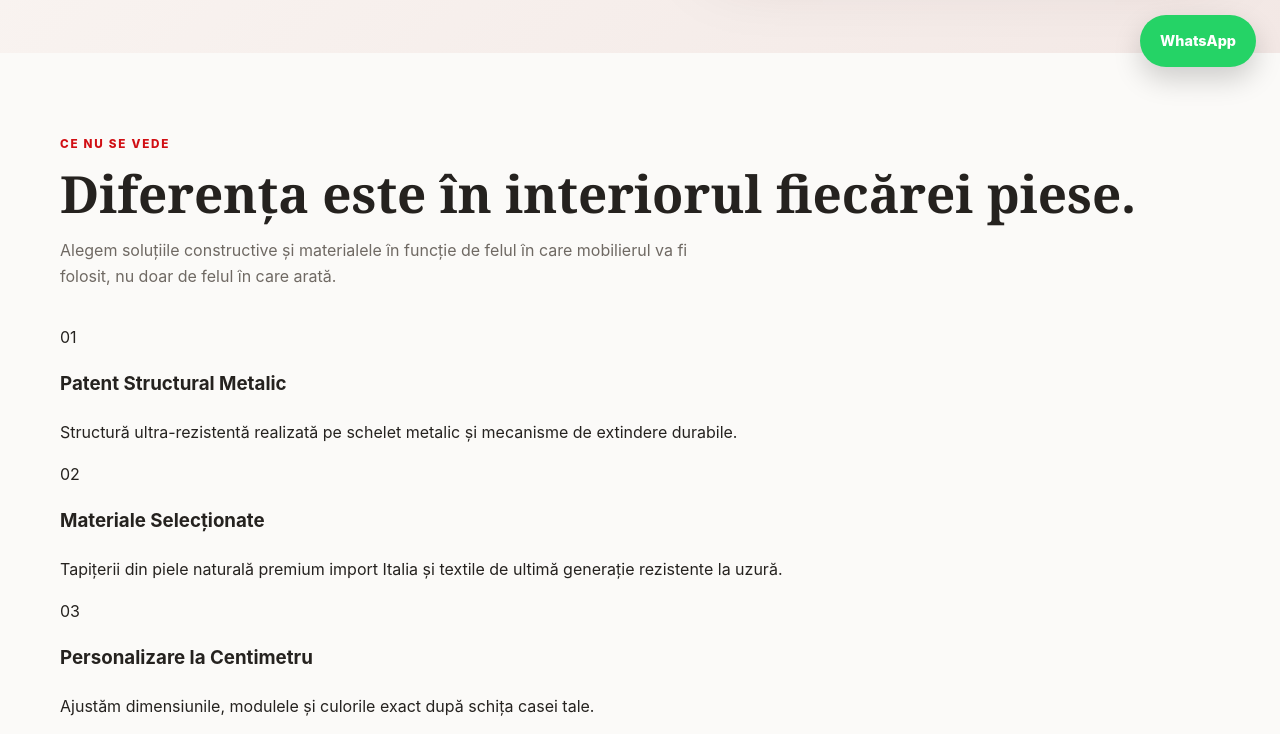
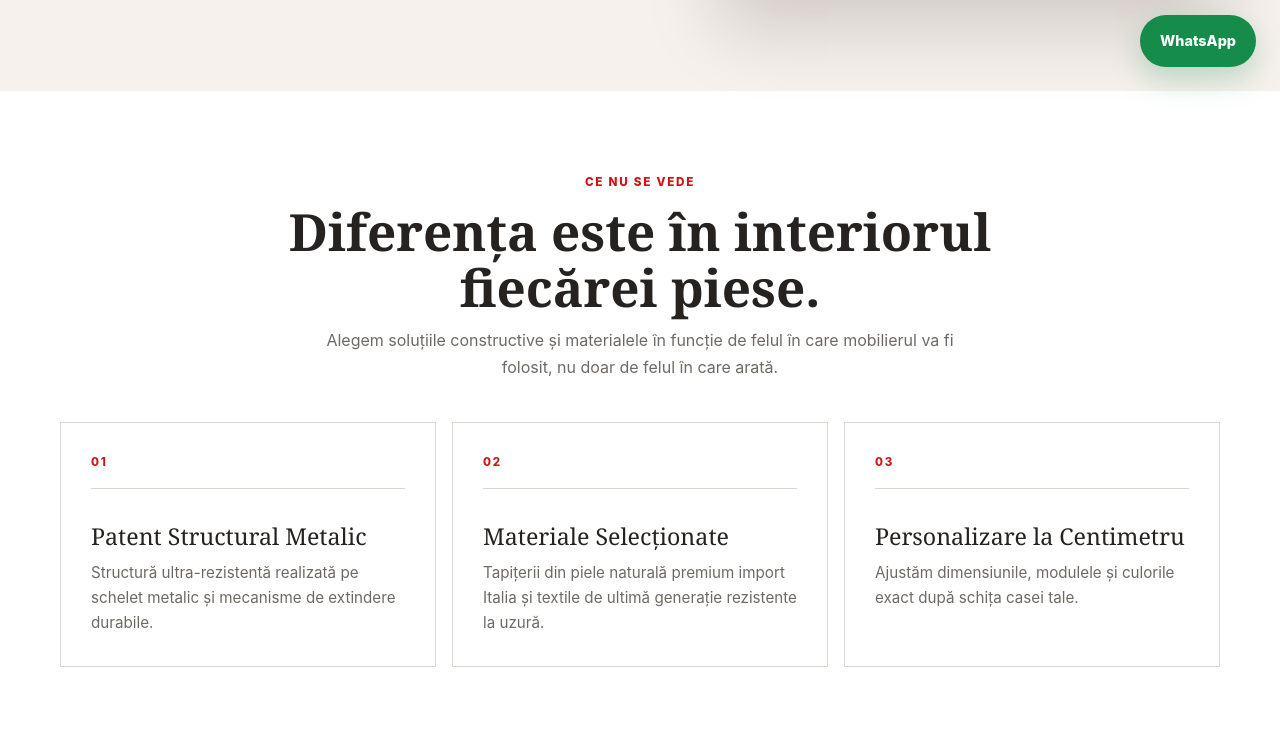
Before and after one commit to davidperiade/rosini-rebuild, a website: page index.html in a window 1280 px wide. Shown: the part 709-1443 px from the top of the page. Drawn offline with Linux system fonts and the light colour scheme; no server answers.

Commit message:
Load premium homepage stylesheet

```diff
--- a/index.html
+++ b/index.html
@@ -4,27 +4,19 @@
 <meta charset="utf-8"><meta name="viewport" content="width=device-width,initial-scale=1">
 <title>Rosini | Mobilier tapițat la comandă în Iași</title>
 <meta name="description" content="Rosini produce mobilier tapițat la comandă în Iași: canapele, paturi, fotolii și mobilier pentru spații comerciale.">
-<link rel="stylesheet" href="css/style.css"><link rel="stylesheet" href="css/redesign.css">
+<link rel="stylesheet" href="css/style.css"><link rel="stylesheet" href="css/redesign.css"><link rel="stylesheet" href="css/premium-home.css">
 </head>
 <body>
 <header class="site-header"><div class="container nav-wrap"><a class="logo" href="index.html" aria-label="Rosini"><img class="brand-logo" src="/content/images/rosini-logo.svg" alt="Rosini"></a><button class="menu-toggle" aria-label="Deschide meniul">☰</button><nav class="nav"><a href="index.html">Acasă</a><a href="despre.html">Despre noi</a><a href="produse.html">Produse</a><a href="fabrica.html">Fabrica</a><a href="recenzii.html">Recenzii</a><a href="contact.html" class="nav-cta">Contact</a></nav></div></header>
-
 <main>
 <section class="hero hero-home"><div class="container hero-grid"><div class="hero-copy-column"><p class="eyebrow">Rosini · Iași · din 2006</p><h1>Confortul începe cu o piesă făcută bine.</h1><p class="hero-copy">Creăm mobilier tapițat la comandă pentru case, apartamente și spații comerciale. Fiecare proiect pornește de la spațiul tău și ajunge la o piesă construită pentru utilizare reală.</p><div class="actions"><a class="btn btn-primary" href="produse.html">Descoperă produsele</a><a class="btn btn-whatsapp btn-hero-whatsapp" href="https://wa.me/40742056286?text=Bun%C4%83%20ziua!%20Doresc%20o%20ofert%C4%83%20pentru%20un%20produs%20Rosini." target="_blank" rel="noopener">Cere o ofertă pe WhatsApp</a></div><div class="hero-trust"><span><strong>24 luni</strong> garanție</span><span><strong>Din 2006</strong> experiență</span><span><strong>La comandă</strong> după spațiul tău</span></div></div><div class="hero-visual"><div id="hero-media" class="hero-media" aria-label="Imagine principală Rosini"><div class="hero-overlay"><span>ROSINI · IAȘI</span><strong>Mobilier creat pentru spațiul tău.</strong><a href="produse.html">Descoperă colecțiile →</a></div></div></div></div></section>
-
 <section class="section differentiators"><div class="container"><div class="section-head centered-head"><p class="eyebrow">Ce nu se vede</p><h2>Diferența este în interiorul fiecărei piese.</h2><p class="section-intro">Alegem soluțiile constructive și materialele în funcție de felul în care mobilierul va fi folosit, nu doar de felul în care arată.</p></div><div class="difference-grid"><article class="difference-card"><span class="difference-number">01</span><h3>Patent Structural Metalic</h3><p>Structură ultra-rezistentă realizată pe schelet metalic și mecanisme de extindere durabile.</p></article><article class="difference-card"><span class="difference-number">02</span><h3>Materiale Selecționate</h3><p>Tapițerii din piele naturală premium import Italia și textile de ultimă generație rezistente la uzură.</p></article><article class="difference-card"><span class="difference-number">03</span><h3>Personalizare la Centimetru</h3><p>Ajustăm dimensiunile, modulele și culorile exact după schița casei tale.</p></article></div></div></section>
-
 <section class="section story-section"><div class="container story-grid"><div><p class="eyebrow">Povestea noastră</p><h2>Rosini înseamnă mobilier făcut cu atenție la ceea ce nu se vede.</h2></div><div class="prose"><p>Din 2006, Rosini dezvoltă mobilier tapițat în Iași, cu accent pe structură, confort, mecanisme și finisaje. Nu urmărim doar o piesă care arată bine în fotografii, ci una care să funcționeze bine zi de zi.</p><p>Lucrăm cu soluții adaptate spațiului și utilizării: de la canapele și colțare pentru locuințe până la mobilier pentru proiecte comerciale și Horeca. Alegem configurația, materialele și detaliile în funcție de proiect.</p><a class="text-link" href="despre.html">Descoperă povestea Rosini →</a></div></div></section>
-
 <section class="section section-muted"><div class="container"><div class="section-head split"><div><p class="eyebrow">Colecții</p><h2>Produse</h2></div><a class="text-link" href="produse.html">Vezi toate produsele →</a></div><div id="home-categories" class="category-grid"><div class="category-skeleton"></div><div class="category-skeleton"></div><div class="category-skeleton"></div></div></div></section>
-
 <section class="section process-section"><div class="container"><div class="section-head centered-head"><p class="eyebrow">Simplu și transparent</p><h2>Cum funcționează realizarea mobilierului tău?</h2></div><div class="process-grid"><article class="process-card"><span>01</span><h3>Consultanță și Schiță</h3><p>Discutăm dimensiunile pe WhatsApp sau în Showroom și stabilim configurația potrivită.</p></article><article class="process-card"><span>02</span><h3>Personalizare</h3><p>Alegi materialul, textura, culorile și configurația modulară.</p></article><article class="process-card"><span>03</span><h3>Producție și Livrare</h3><p>Fabricăm piesa în Iași și o livrăm cu 24 de luni garanție completă.</p></article></div><div class="process-cta"><a class="btn btn-whatsapp" href="https://wa.me/40742056286?text=Bun%C4%83%20ziua!%20Doresc%20o%20ofert%C4%83%20pentru%20un%20produs%20Rosini." target="_blank" rel="noopener">Cere o ofertă pe WhatsApp</a></div></div></section>
-
 <section class="section reviews-section"><div class="container"><div class="section-head split"><div><p class="eyebrow">Recenzii</p><h2>Experiențe reale de la clienții Rosini.</h2></div><a class="text-link" href="recenzii.html">Toate recenziile →</a></div><div class="testimonial-grid"><blockquote><div class="stars" aria-label="5 din 5 stele">★★★★★</div><p>„Am configurat un colțar modular pentru living. Structura metalică este extrem de solidă, iar materialul se curăță foarte ușor. Recomand!”</p><cite>Andrei M., Iași</cite></blockquote><blockquote class="review-invite"><div class="review-mark">ROSINI</div><p>Ai comandat mobilier de la noi? Spune-ne cum a fost experiența ta și ajută-i și pe ceilalți să aleagă.</p><a class="text-link" href="recenzii.html#review-form">Publică o recenzie →</a></blockquote></div></div></section>
-
 <section class="section contact-strip"><div class="container contact-strip-grid"><div><p class="eyebrow">Showroom & contact</p><h2>Vrei să vezi mobilierul sau să discutăm un proiect?</h2><p>Suntem în Iași. Contactează-ne pentru informații, configurare și o ofertă adaptată proiectului tău.</p><div class="actions contact-strip-actions"><a class="btn btn-primary" href="tel:0742056286">Sună-ne</a><a class="btn btn-whatsapp" href="https://wa.me/40742056286?text=Bun%C4%83%20ziua!%20Doresc%20o%20ofert%C4%83%20pentru%20un%20produs%20Rosini." target="_blank" rel="noopener">Cere o ofertă pe WhatsApp</a></div></div><div class="contact-cards"><a href="tel:0742056286"><span>Telefon</span><strong>0742 056 286</strong></a><a href="mailto:rosinigrup@yahoo.com"><span>Email</span><strong>rosinigrup@yahoo.com</strong></a><a href="contact.html"><span>Adresă</span><strong>Șos. Păcurari Nr. 54, Iași</strong></a><div class="home-hours"><span>Program</span><div class="static-hours"><div><strong>Luni - Vineri</strong><span>09:00 – 18:00</span></div><div><strong>Sâmbătă</strong><span>10:00 – 14:00</span></div><div><strong>Duminică</strong><span>Închis</span></div></div></div></div></div></section>
 </main>
-
 <footer class="footer"><div class="container footer-grid"><div><img class="brand-logo footer-logo" src="/content/images/rosini-logo.svg" alt="Rosini"><p>Mobilier tapițat la comandă din 2006.</p></div><div><h3>Explorează</h3><p><a href="despre.html">Despre noi</a><br><a href="produse.html">Produse</a><br><a href="fabrica.html">Fabrica</a><br><a href="recenzii.html">Recenzii</a></p></div><div><h3>Contact</h3><p>RAVENA EST TRADE S.R.L.<br>CUI: 44109248<br>Șos. Păcurari Nr. 54, Bl. 554, Sc. B, P, Iași</p></div><div><h3>Online</h3><p><a href="https://www.facebook.com/rosini.canapele" target="_blank" rel="noopener">Facebook</a><br><a href="https://www.instagram.com/canapelerosini/" target="_blank" rel="noopener">Instagram</a></p></div></div><div class="container footer-bottom"><span>© 2006–2026 Rosini · RAVENA EST TRADE S.R.L.</span><span><a href="contact.html">Politica de confidențialitate</a> · <a href="contact.html">Cookie</a></span></div></footer>
 <a class="whatsapp-float" href="https://wa.me/40742056286?text=Bun%C4%83%20ziua!%20Doresc%20o%20ofert%C4%83%20pentru%20un%20produs%20Rosini." target="_blank" rel="noopener" aria-label="Cere o ofertă Rosini pe WhatsApp">WhatsApp</a>
 <script src="js/main.js"></script>
```
